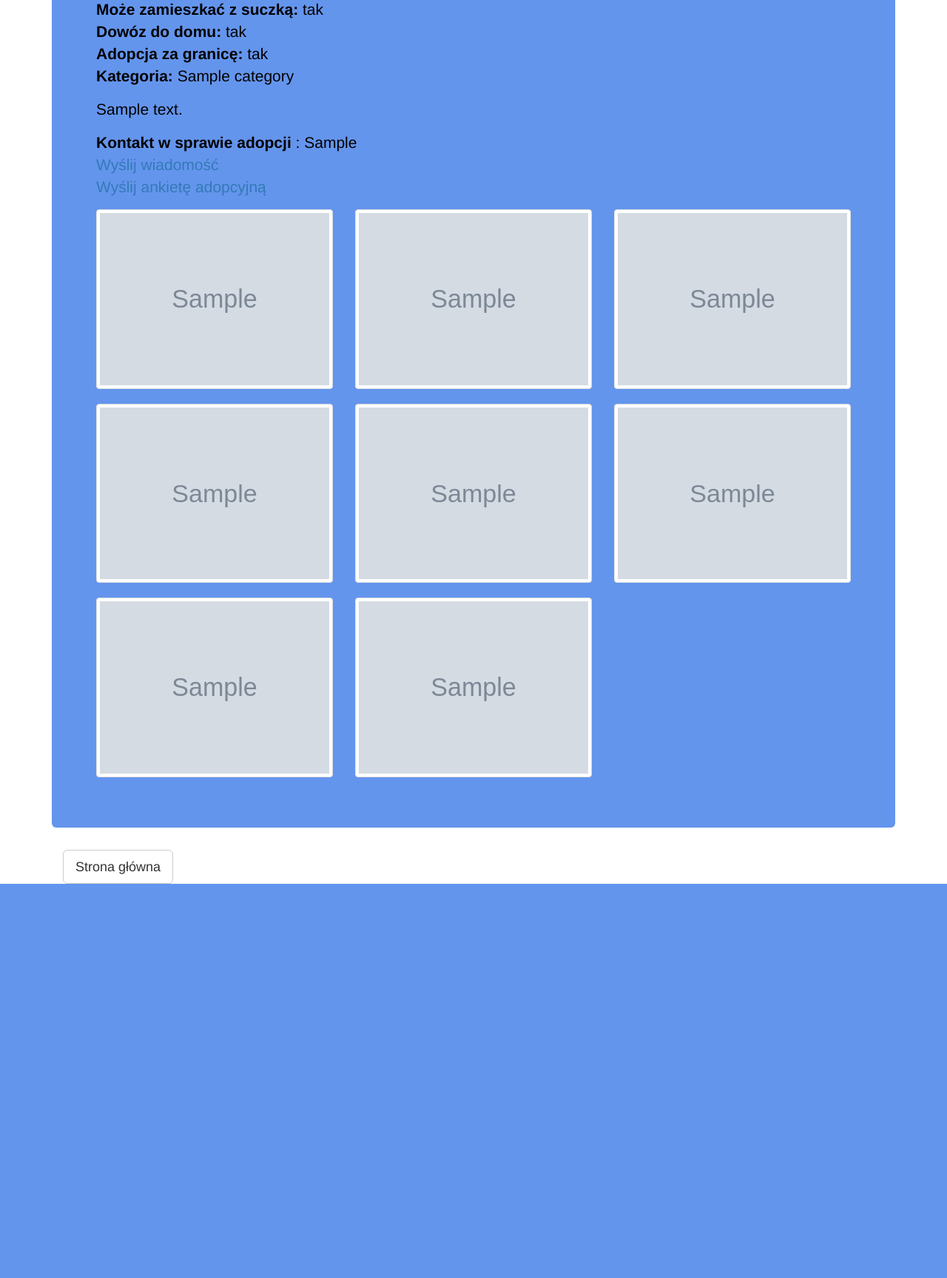
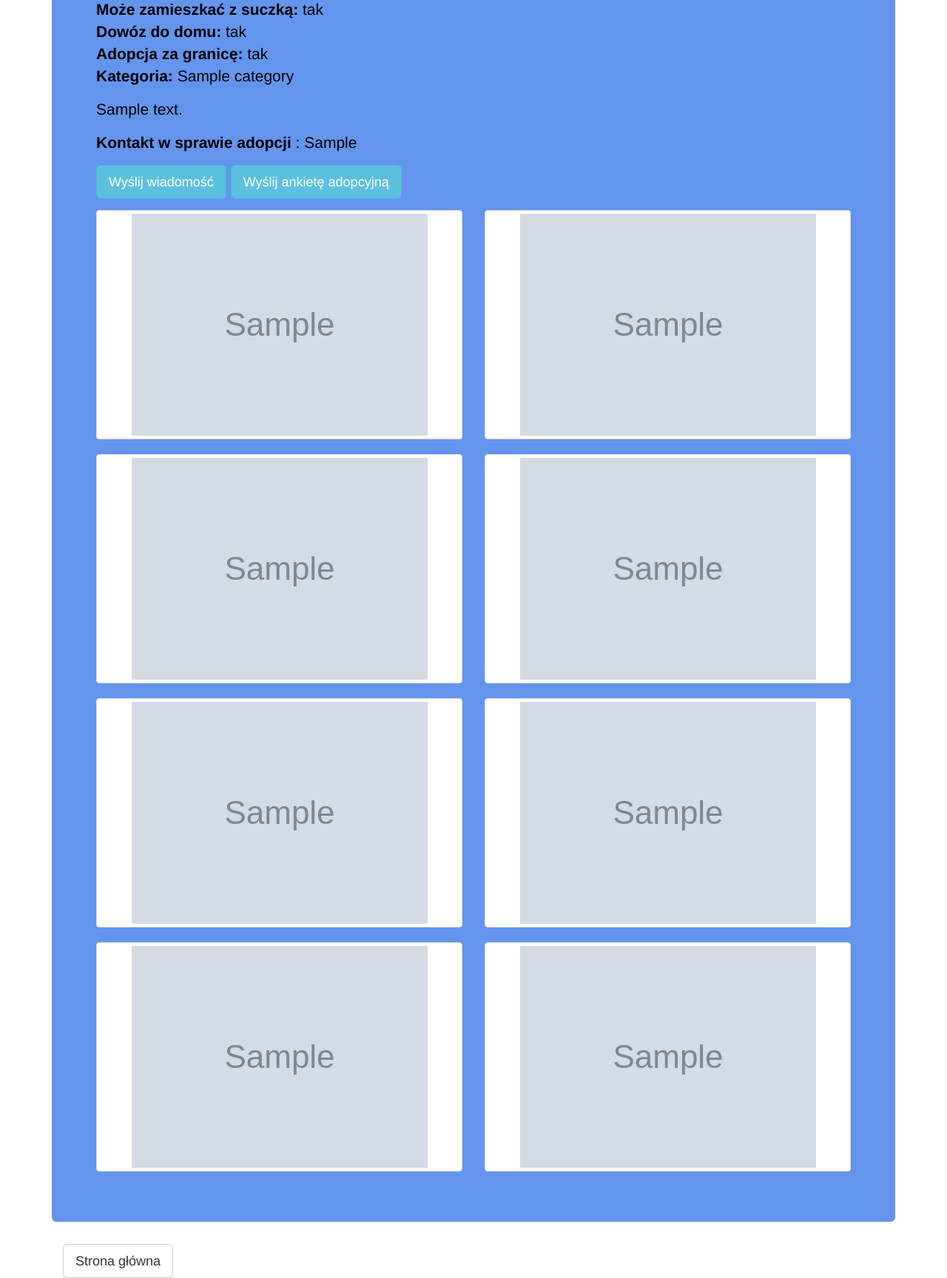
Before and after one commit to Kadabu/Serwis_adopcyjny, a Django app: page /pies/1/ in a window 1280 px wide. Shown: the part 552-2280 px from the top of the page at 74% size. Before the commit the page ends 1747 px from the top, so only its background shows below. Run offline with Django 3.2, Linux system fonts and the light colour scheme; tables that the repository leaves empty hold one stand-in row (values such as "Sample post"); grey boxes marked "Sample" are stand-in pictures; some libraries are stand-ins or nearby versions.

Commit message:
Dogs.html

```diff
--- a/serwis_adopcyjny/adopcje/templates/base.html
+++ b/serwis_adopcyjny/adopcje/templates/base.html
@@ -26,6 +26,10 @@
                 }
                 .well {
                     background: lightskyblue;
+                }
+                .gallery img{
+                    height: 400px;
+                    width: auto;
                 }
          </style>
     </head>
--- a/serwis_adopcyjny/adopcje/templates/dog.html
+++ b/serwis_adopcyjny/adopcje/templates/dog.html
@@ -20,63 +20,65 @@
     {{ dog.description }}
     </p>
     <p>
-        <strong>Kontakt w sprawie adopcji</strong> : {{ dog.contact_data }}</br>
-        <a href="/pytanie/{{ dog.pk }}">Wyślij wiadomość</a></br>
-        <a href="/ankieta/{{ dog.pk }}">Wyślij ankietę adopcyjną</a></br>
+        <strong>Kontakt w sprawie adopcji</strong> : {{ dog.contact_data }}
+    </p>
+    <p>
+        <a href="/pytanie/{{ dog.pk }}" class="btn btn-info btn-lg" role="button">Wyślij wiadomość</a>
+        <a href="/ankieta/{{ dog.pk }}" class="btn btn-info btn-lg" role="button">Wyślij ankietę adopcyjną</a>
     </p>
 </div>
 <div class="row">
-<div class="col-md-4 col-sm-6 col-xs-12">
+<div class="col-xl-4 col-sm-6 col-xs-12">
     <div class="thumbnail">
-        <img src="/media/{{ dog.picture_1 }}">
+        <img src="/media/{{ dog.picture_1 }}" class="image-responsive">
     </div>
 </div>
 {% if dog.picture_2 %}
-<div class="col-md-4 col-sm-6 col-xs-12">
+<div class="col-xl-4 col-sm-6 col-xs-12">
     <div class="thumbnail">
-        <img src="/media/{{ dog.picture_2 }}">
+        <img src="/media/{{ dog.picture_2 }}" class="image-responsive">
     </div>
 </div>
 {% endif %}
 {% if dog.picture_3 %}
-<div class="col-md-4 col-sm-6 col-xs-12">
+<div class="col-xl-4 col-sm-6 col-xs-12">
     <div class="thumbnail">
-        <img src="/media/{{ dog.picture_3 }}">
+        <img src="/media/{{ dog.picture_3 }}" class="image-responsive">
     </div>
 </div>
 {% endif %}
 {% if dog.picture_4 %}
-<div class="col-md-4 col-sm-6 col-xs-12">
+<div class="col-xl-4 col-sm-6 col-xs-12">
     <div class="thumbnail">
-        <img src="/media/{{ dog.picture_4 }}">
+        <img src="/media/{{ dog.picture_4 }}" class="image-responsive">
     </div>
 </div>
 {% endif %}
 {% if dog.picture_5 %}
-<div class="col-md-4 col-sm-6 col-xs-12">
+<div class="col-xl-4 col-sm-6 col-xs-12">
     <div class="thumbnail">
-        <img src="/media/{{ dog.picture_5 }}">
+        <img src="/media/{{ dog.picture_5 }}" class="image-responsive">
     </div>
 </div>
 {% endif %}
 {% if dog.picture_6 %}
-<div class="col-md-4 col-sm-6 col-xs-12">
+<div class="col-xl-4 col-sm-6 col-xs-12">
     <div class="thumbnail">
-        <img src="/media/{{ dog.picture_6 }}">
+        <img src="/media/{{ dog.picture_6 }}" class="image-responsive">
     </div>
 </div>
 {% endif %}
  {% if dog.picture_7 %}
-<div class="col-md-4 col-sm-6 col-xs-12">
+<div class="col-xl-4 col-sm-6 col-xs-12">
     <div class="thumbnail">
-        <img src="/media/{{ dog.picture_7 }}">
+        <img src="/media/{{ dog.picture_7 }}" class="image-responsive">
     </div>
 </div>
 {% endif %}
   {% if dog.picture_8 %}
-<div class="col-md-4 col-sm-6 col-xs-12">
+<div class="col-xl-4 col-sm-6 col-xs-12">
     <div class="thumbnail">
-        <img src="/media/{{ dog.picture_8 }}">
+        <img src="/media/{{ dog.picture_8 }}" class="image-responsive">
     </div>
 </div>
 {% endif %}
--- a/serwis_adopcyjny/adopcje/templates/messages_list.html
+++ b/serwis_adopcyjny/adopcje/templates/messages_list.html
@@ -5,8 +5,8 @@
     <strong>{{ dog.name }} - wiadomości:</strong></br>
     {% for message in messages %}
     {{ message.content }} - z dnia {{ message.date_sent|date:"d m Y" }} od {{ message.e_mail }}
-    <a href="/usun_wiadomosc/{{ message.id }}">Usuń</a></br>
+    <a href="/usun_wiadomosc/{{ message.id }}" class="btn btn-default btn-lg" role="button">Usuń</a></br>
     {% endfor %}
-    <a href="/pies/{{ dog.id }}">Wróć do ogłoszenia</a>
+    <a href="/pies/{{ dog.id }}" class="btn btn-default btn-lg" role="button">Wróć do ogłoszenia</a>
 </p>
 {% endblock %}
--- a/serwis_adopcyjny/adopcje/templates/remove_categories_form.html
+++ b/serwis_adopcyjny/adopcje/templates/remove_categories_form.html
@@ -1,7 +1,7 @@
 {% extends "base.html" %}
 
 {% block content %}
-<p>{% for cat in dog.categories.all %}
-{{ cat.name }}<a href="/kategorie_usun/{{ dog.id }}/{{ cat.id }}/" class="btn btn-default btn-lg" role="button">Usuń</a><br>
-    {% endfor %}</p>
+{% for cat in dog.categories.all %}
+{{ cat.name }}<a href="/kategorie_usun/{{ dog.id }}/{{ cat.id }}/" class="btn btn-default btn-sm" role="button">Usuń</a><br>
+{% endfor %}
 {% endblock %}
--- a/serwis_adopcyjny/adopcje/templates/user_form.html
+++ b/serwis_adopcyjny/adopcje/templates/user_form.html
@@ -1,7 +1,7 @@
 {% extends "base.html" %}
 
 {% block content %}
-<p></p><strong>{{ message }}</strong></p>
+<strong>{{ message }}</strong>
 <form action="" method="post">
     {% csrf_token %}
     Użytkownik:  {{ form.username }}</br>
```
Also changed, not shown: serwis_adopcyjny/adopcje/forms.py (+7 -7 lines), serwis_adopcyjny/adopcje/templates/adoption_form_list.html (+7 -5 lines), serwis_adopcyjny/adopcje/templates/dogs.html (+10 -10 lines), serwis_adopcyjny/adopcje/templates/search_result.html (indentation only), serwis_adopcyjny/media/documents/a1_rdeCIb2.jpg (added), serwis_adopcyjny/media/documents/a2_taIExCe.jpg (added), serwis_adopcyjny/media/documents/aki1_KnbtX6s.jpg (added), serwis_adopcyjny/media/documents/akordschody.jpg (added), serwis_adopcyjny/media/documents/received_378301202895971_kFrSo5w.jpeg (added), serwis_adopcyjny/media/documents/received_395234607731512_Qt2EzKD.jpeg (added), serwis_adopcyjny/media/documents/received_422670931868213_C2ZwkFK.jpeg (added).
